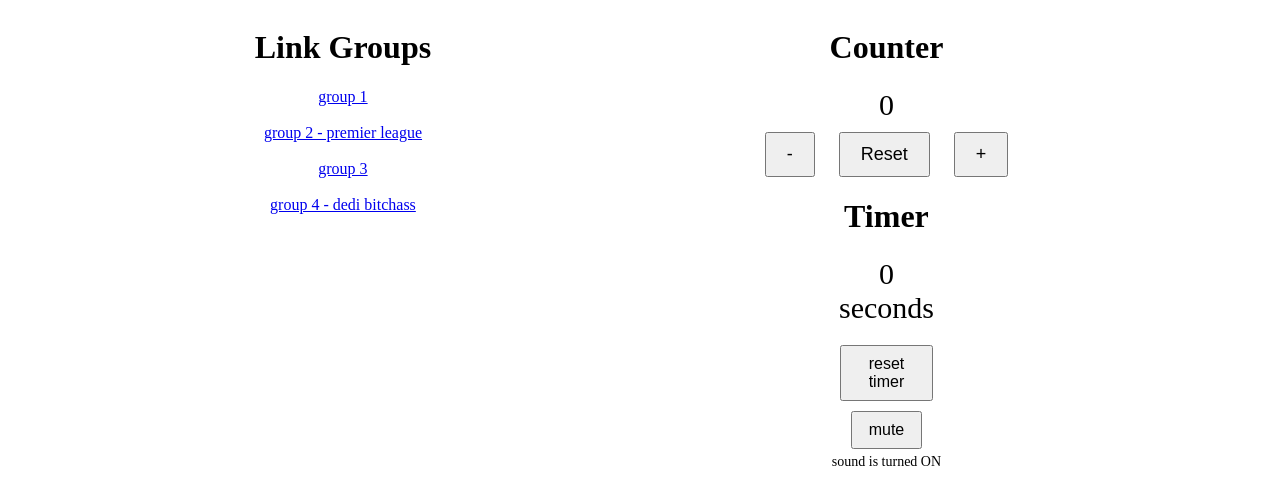
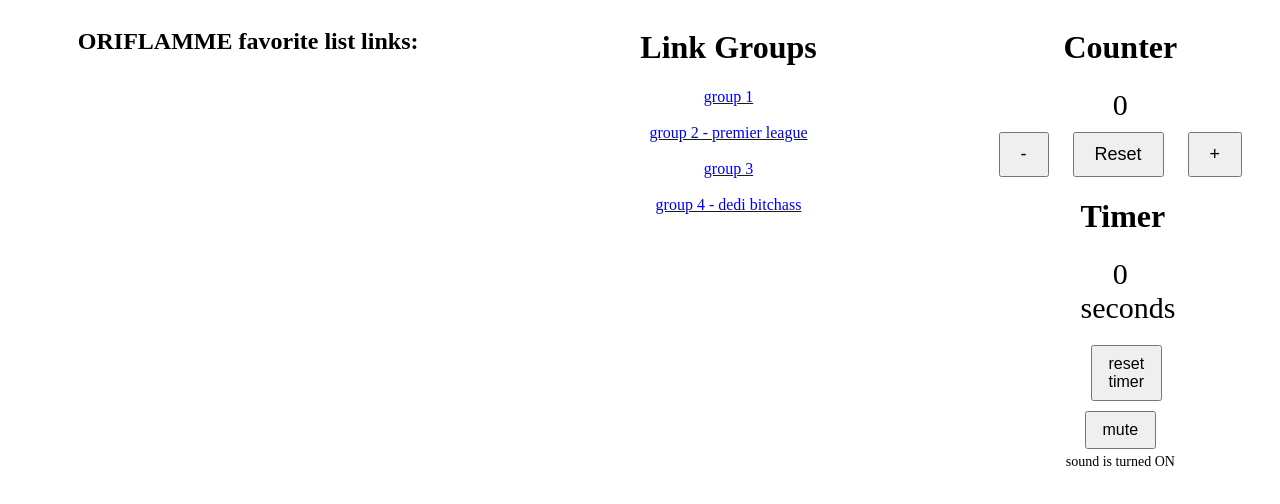
Before and after one commit to poopisock/oriflamme, a plain HTML site: page index.html in a window 1280 px wide. Drawn offline with Linux system fonts and the light colour scheme.

Commit message:
Update index.html

```diff
--- a/index.html
+++ b/index.html
@@ -80,9 +80,9 @@
 </head>
 <body>
 
-<!--     <div class="section-container" id="instructions">
-        <h2>Instructions:</h2>
-        <p> There are groups of links, with 10 links in each. Roblox only allows 10 favorites per minute, meaning you must wait 60 seconds
+    <div class="section-container" id="instructions">
+        <h2>ORIFLAMME favorite list links:</h2>
+<!--         <p> There are groups of links, with 10 links in each. Roblox only allows 10 favorites per minute, meaning you must wait 60 seconds
             between the start of each group. <br><br>
             Your favorite will register if there is a number next to the favorite button, if there
             is no number and just the favorite star then it won't register.
@@ -95,8 +95,8 @@
         <p>
             The timer restarts once a link is pressed and can only go up to 60 seconds. Once it
             hits 60 seconds, it will play a beautiful sound.
-        </p>
-    </div> -->
+        </p> -->
+    </div>
 
     <div class="section-container" id="linkGroups">
         <h1>Link Groups</h1>
```
